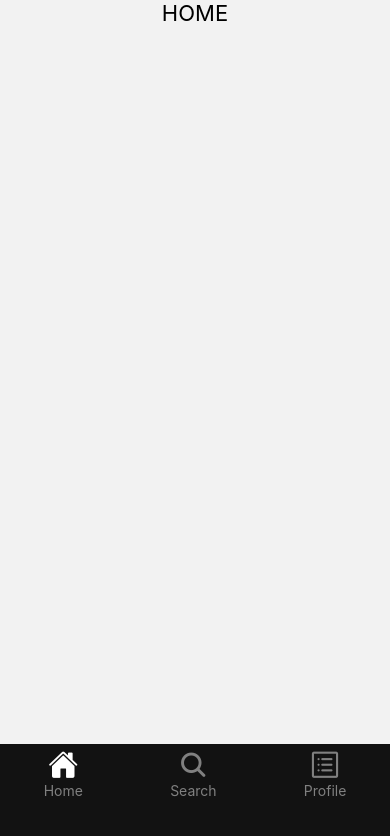
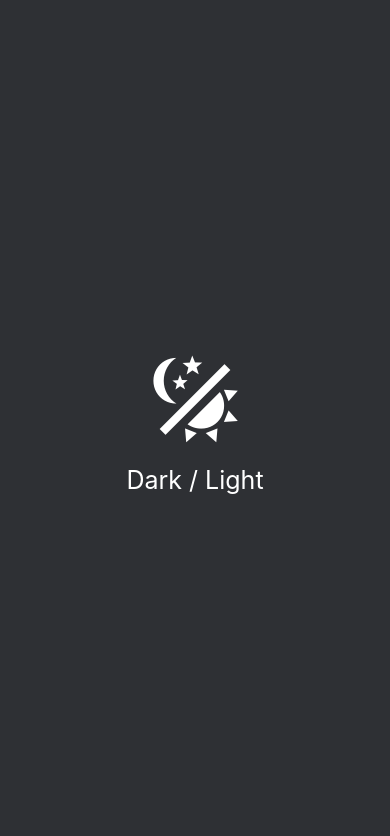
Before and after one commit to Ozberksenn/MusicApp, a React Native app: screen /Theme in a window 390 px wide. Shown: the top 836 px of the page. Built offline with nearby package versions, Linux system fonts and the light colour scheme.

Commit message:
Theme screen succes

```diff
--- a/App.js
+++ b/App.js
@@ -13,6 +13,7 @@ import Search from "./src/Main/Search/Search";
 
 import Profile from "./src/Main/Profile/Profile";
 import ProfileDetail from "./src/Main/Profile/ProfileDetail/ProfileDetail";
+import Theme from "./src/Main/Profile/Theme/Theme";
 
 const Stack = createNativeStackNavigator();
 const Tab = createBottomTabNavigator();
@@ -49,6 +50,7 @@ const App = () => {
         <Stack.Screen name="Login" component={Login} />
         <Stack.Screen name="Main" component={Main} />
         <Stack.Screen name="ProfileDetail" component={ProfileDetail} />
+        <Stack.Screen name="Theme" component={Theme} />
       </Stack.Navigator>
     </NavigationContainer>
   );
--- a/src/Main/Profile/ProfileDetail/ProfileDetail.js
+++ b/src/Main/Profile/ProfileDetail/ProfileDetail.js
@@ -2,7 +2,9 @@ import { View, Text, SafeAreaView, Image } from "react-native";
 import React from "react";
 import styles from "./ProfileDetail.style";
 import Input from "../../../components/profileDetailInput/profileDetailInput";
+import { useNavigation } from "@react-navigation/native";
 const ProfileDetail = () => {
+  const navigation = useNavigation();
   return (
     <SafeAreaView style={styles.ProfileDetailContainer}>
       <View style={styles.imageContainer}>
@@ -16,7 +18,7 @@ const ProfileDetail = () => {
       <View>
         <Text style={styles.profilName}>Profil Name</Text>
       </View>
-      <Input name="Theme" />
+      <Input onPress={() => navigation.navigate("Theme")} name="Theme" />
       <Input name="Edit Profile" />
       <Input name="Log Out" />
     </SafeAreaView>
--- /dev/null
+++ b/src/Main/Profile/Theme/Theme.js
@@ -0,0 +1,16 @@
+import { Text, SafeAreaView, TouchableOpacity } from "react-native";
+import React from "react";
+import styles from "./Theme.style";
+import Icon from "@expo/vector-icons/MaterialCommunityIcons";
+const Theme = () => {
+  return (
+    <SafeAreaView style={styles.themeContainer}>
+      <TouchableOpacity style={{ alignItems: "center" }}>
+        <Icon name="theme-light-dark" color="#fff" size={100} />
+        <Text style={styles.themeText}>Dark / Light</Text>
+      </TouchableOpacity>
+    </SafeAreaView>
+  );
+};
+
+export default Theme;
--- /dev/null
+++ b/src/Main/Profile/Theme/Theme.style.js
@@ -0,0 +1,15 @@
+import { StyleSheet } from "react-native";
+
+export default StyleSheet.create({
+  themeContainer: {
+    flex: 1,
+    backgroundColor: "#2e3034",
+    justifyContent: "center",
+    alignItems: "center",
+  },
+  themeText: {
+    color: "#fff",
+    fontSize: 25,
+    marginTop: 15,
+  },
+});
```
